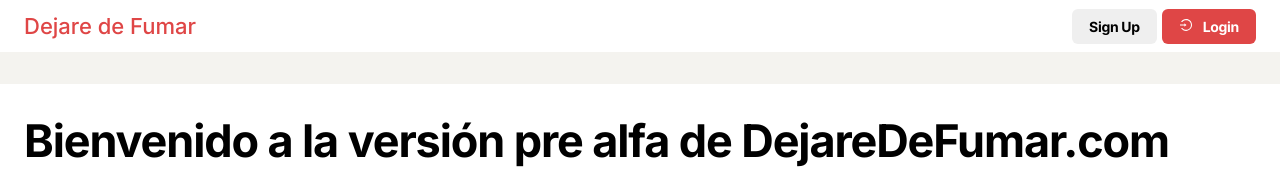
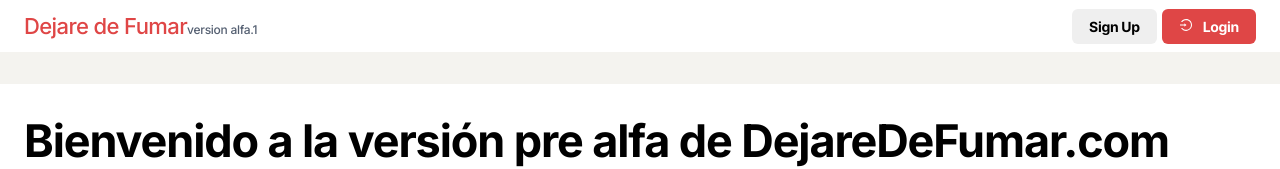
Before and after one commit to iCharlieAraiza/dejaredefumarapp, a React (Vite) app: page / in a window 1280 px wide. Shown: the top 169 px of the page. Built offline with nearby package versions, Linux system fonts and the light colour scheme; no server answers.

Commit message:
Fix login link error

```diff
--- a/src/components/Navbar.tsx
+++ b/src/components/Navbar.tsx
@@ -17,6 +17,9 @@
           <Link to="/">
             Dejare de Fumar
           </Link>
+          <span className="navbar__version">
+            version alfa.1
+          </span>
           </span>
         <dl>
           {loading ? <><div className='avatar-circle skeleton'></div> <dt><div className="skeleton skeleton--navbar"></div></dt> </>: <ButtonSection session={session} /> }
--- a/src/pages/Homepage.tsx
+++ b/src/pages/Homepage.tsx
@@ -20,7 +20,7 @@
           <li><Link to="/profile">Perfil</Link></li>
           <li><Link to="/edit">Actualizar información</Link></li>
         </ul>
-        <p>Si todavía no tienes cuenta o no inicias sesión,<Link to="/signin">inicia sesión</Link> o <Link to="/signup">regístrate</Link></p>
+        <p>Si todavía no tienes cuenta o no inicias sesión,<Link to="/login">inicia sesión</Link> o <Link to="/signup">regístrate</Link></p>
       </div>
       <div className="ph-item">
         <div className="ph-col-2">
--- a/src/styles/_navbar.scss
+++ b/src/styles/_navbar.scss
@@ -7,9 +7,18 @@
 .navbar__logo {
   font-size: 22px;
   font-weight: 700;
+  letter-spacing: -0.6px;
   a {
     text-decoration: none;
   }
+}
+
+.navbar__version {
+  font-size: 12px;
+  font-weight: 500;
+  color: #545F71;
+  letter-spacing: -0.28px;
+  margin-right: 1rem;
 }
 
 nav {
```
